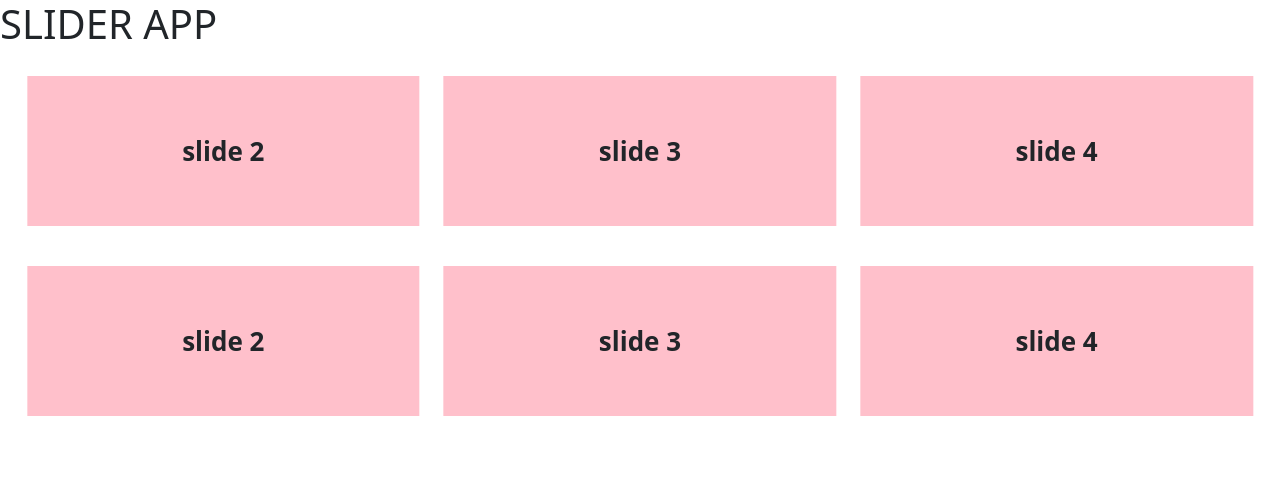
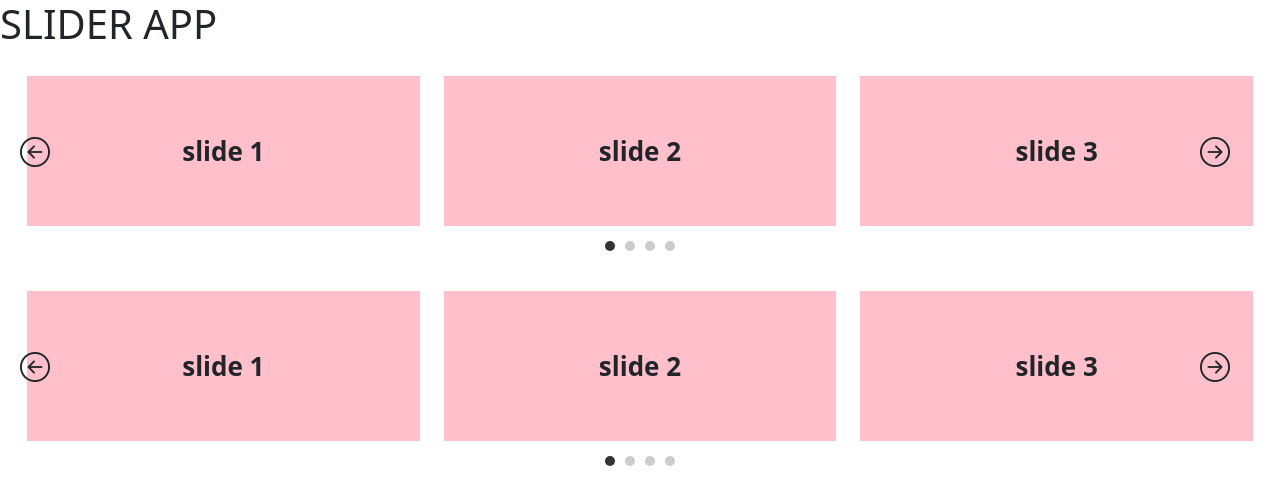
Before and after one commit to nayerasami/reusable-slider, an Angular app: page /home in a window 1280 px wide. Shown: the top 504 px of the page. Built offline with nearby package versions, Linux system fonts and the light colour scheme.

Commit message:
add infinite scroll

```diff
--- a/src/app/components/home/home.component.ts
+++ b/src/app/components/home/home.component.ts
@@ -15,7 +15,7 @@ export class HomeComponent {
     {
       breakpoint: '1400px',
       numVisible: 3,
-      numScroll: 1
+      numScroll:1
     },
     {
       breakpoint: '1199px',
@@ -34,11 +34,11 @@ export class HomeComponent {
     }
   ];
   sliderOptions: SliderOptions = {
-    navButtons: false,
-    autoplay: true,
+    navButtons: true,
+    autoplay: false,
     autoplaySpeed: 3000,
-    indicators: false,
-    infiniteScroll: false,
+    indicators: true,
+    infiniteScroll: true,
     isDraggable: false,
     numberOfVisibleItems: 3,
     stepSize: 1,
@@ -58,14 +58,14 @@ export class HomeComponent {
     { id: 4, name: 'slide 4' },
     { id: 5, name: 'slide 5' },
     { id: 6, name: 'slide 6' },
-    { id: 7, name: 'slide 7' },
-    { id: 8, name: 'slide 8' },
-    { id: 9, name: 'slide 9' },
-    { id: 10, name: 'slide 10' },
-    { id: 11, name: 'slide 11' },
-    { id: 12, name: 'slide 12' },
-    { id: 13, name: 'slide 13' },
-    { id: 14, name: 'slide 14' },
+    // { id: 7, name: 'slide 7' },
+    // { id: 8, name: 'slide 8' },
+    // { id: 9, name: 'slide 9' },
+    // { id: 10, name: 'slide 10' },
+    // { id: 11, name: 'slide 11' },
+    // { id: 12, name: 'slide 12' },
+    // { id: 13, name: 'slide 13' },
+    // { id: 14, name: 'slide 14' },
     // { id: 15, name: 'slide 15' },
   ]
 
--- a/src/app/components/slider/slider.component.ts
+++ b/src/app/components/slider/slider.component.ts
@@ -52,7 +52,7 @@ export class SliderComponent implements OnInit {
       this.stepSize = this.sliderOptions.stepSize || 1;
       this.numberOfVisibleItems = this.sliderOptions.numberOfVisibleItems;
       this.numberOfRows = this.sliderOptions.rows || 1
-      this.maxCurrentIndex = (this.sliderItems.length - 1) - (this.numberOfVisibleItems - this.stepSize)
+      this.maxCurrentIndex = ((this.sliderItems.length - 1) / this.numberOfRows) - (this.numberOfVisibleItems - this.stepSize)
       const indicatorsNumber = (((this.sliderItems.length / this.numberOfRows) - this.sliderOptions.numberOfVisibleItems) / this.stepSize) + 1
       this.indicatorsLength = Math.ceil(indicatorsNumber);
       this.indicatorsArray = Array.from({ length: this.indicatorsLength }, (_, i) => i);
@@ -179,10 +179,13 @@ export class SliderComponent implements OnInit {
     this.cdr.detectChanges();
   }
 
+  animated:boolean=true;
   nextFunc() {
     const step = this.stepSize;
-    const maxIndex = Math.ceil((this.sliderItems.length / this.numberOfRows)  - this.sliderOptions.numberOfVisibleItems);
+    let maxIndex = Math.ceil((this.sliderItems.length / this.numberOfRows) - this.sliderOptions.numberOfVisibleItems);
+    console.log(maxIndex, ' max')
     if (this.sliderOptions.infiniteScroll) {
+
       if (this.isRTL) {
         this.currentIndex -= step;
         if (this.currentIndex < 0) {
@@ -190,12 +193,35 @@ export class SliderComponent implements OnInit {
           this.currentIndex = totalItems - (totalItems % step || step);
         }
       } else {
+
+        // if (this.currentIndex > this.maxCurrentIndex) {
+        //   this.currentIndex = 0;
+        // }
+
+        // const firstItmeIndex = this.currentIndex + step;
+        // const lastItemIndex = this.currentIndex + this.numberOfVisibleItems;
+        // this.currentIndex += step;
+        // console.log('first index', firstItmeIndex);
+        // console.log('last index', lastItemIndex);
+        // console.log('length', this.sliderItems.length)
+
+        // if (this.currentIndex > maxIndex) {
+        //   const newArr = this.sliderItems.splice(0, firstItmeIndex - 1);
+        //   console.log('new array', newArr);
+
+        //   this.sliderItems.push(...newArr);
+        //   console.log('old array', this.sliderItems);
+        //   maxIndex = lastItemIndex-1;
+        // }
+
+
         this.currentIndex += step;
-        if (this.currentIndex > this.maxCurrentIndex) {
-          this.currentIndex = 0;
+        if (this.currentIndex > maxIndex) {
+          const itemsToMove = this.sliderItems.splice(0, step);
+          this.sliderItems.push(...itemsToMove);
+          this.currentIndex = maxIndex;
         }
       }
-
     } else {
       if (this.isRTL) {
         if (this.currentIndex - step >= 0) {
@@ -371,7 +397,7 @@ export class SliderComponent implements OnInit {
     if (this.sliderOptions.autoplay) {
       this.autoplayInterval = setInterval(() => {
         this.nextFunc();
-      }, this.sliderOptions.autoplaySpeed || 1000); //default 3s
+      }, this.sliderOptions.autoplaySpeed || 3000); //default 3s
     }
   }
 
```
